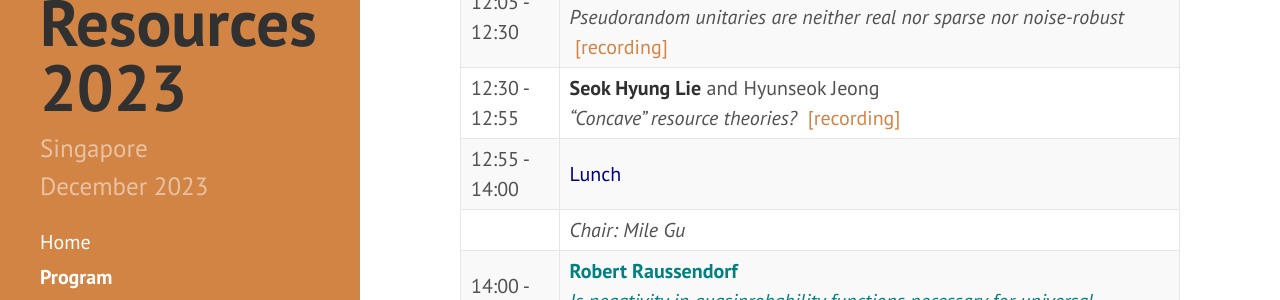
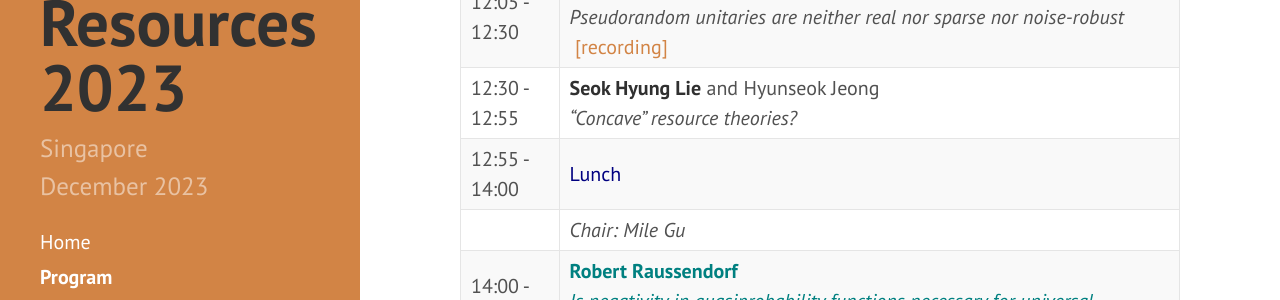
Before and after one commit to RyujiPat2/RyujiPat2.github.io, a Jekyll site: the page built from program.md, in a window 1280 px wide and 900 px high, scrolled down 936 px. Shown: the part 155-455 px from the top of the window. Built offline with Jekyll 4.4.1, drawn with Linux system fonts in a browser that asks for light colours; nearby versions of some CDN libraries.

Commit message:
Update program.md

```diff
--- a/program.md
+++ b/program.md
@@ -28,7 +28,7 @@ order: 2
 || *Chair: Varun Narasimhachar* |
 | 11:30 - 12:05 | <span class="p-contrib"><b>Henrik Wilming</b><br /><i>Universal embezzlers</i> <a href="https://youtu.be/_CiIxCKCsOA?si=Az4DlbsaQsa6dWvB">&nbsp;[recording]</a> </span>                      |
 | 12:05 - 12:30 | Tobias Haug, **Kishor Bharti**, and Dax Koh<br /><i>Pseudorandom unitaries are neither real nor sparse nor noise-robust</i>  <a href="https://youtu.be/OQOt-rGbGZM?si=Z-Pf8s2X9WM5TIw-">&nbsp;[recording]</a>                   |
-| 12:30 - 12:55 | **Seok Hyung Lie** and Hyunseok Jeong<br /><i>"Concave" resource theories? </i>    <a href="https://youtu.be/u01o06k1C9Q?si=4R6_BsqkDgvFUMgd">&nbsp;[recording]</a>                         |
+| 12:30 - 12:55 | **Seok Hyung Lie** and Hyunseok Jeong<br /><i>"Concave" resource theories? </i>                           |
 | 12:55 - 14:00 | <span class="p-invited">Lunch</span>                        |
 || *Chair: Mile Gu* |
 | 14:00 - 14:35 | <span class="p-contrib"><b>Robert Raussendorf</b><br /><i>Is negativity in quasiprobability functions necessary for universal quantum computation with magic states?</i> <a href="https://youtu.be/j3thXCHauYw?si=G1DH-RTmfr_mAblM">&nbsp;[recording]</a> </span>                       |
```
